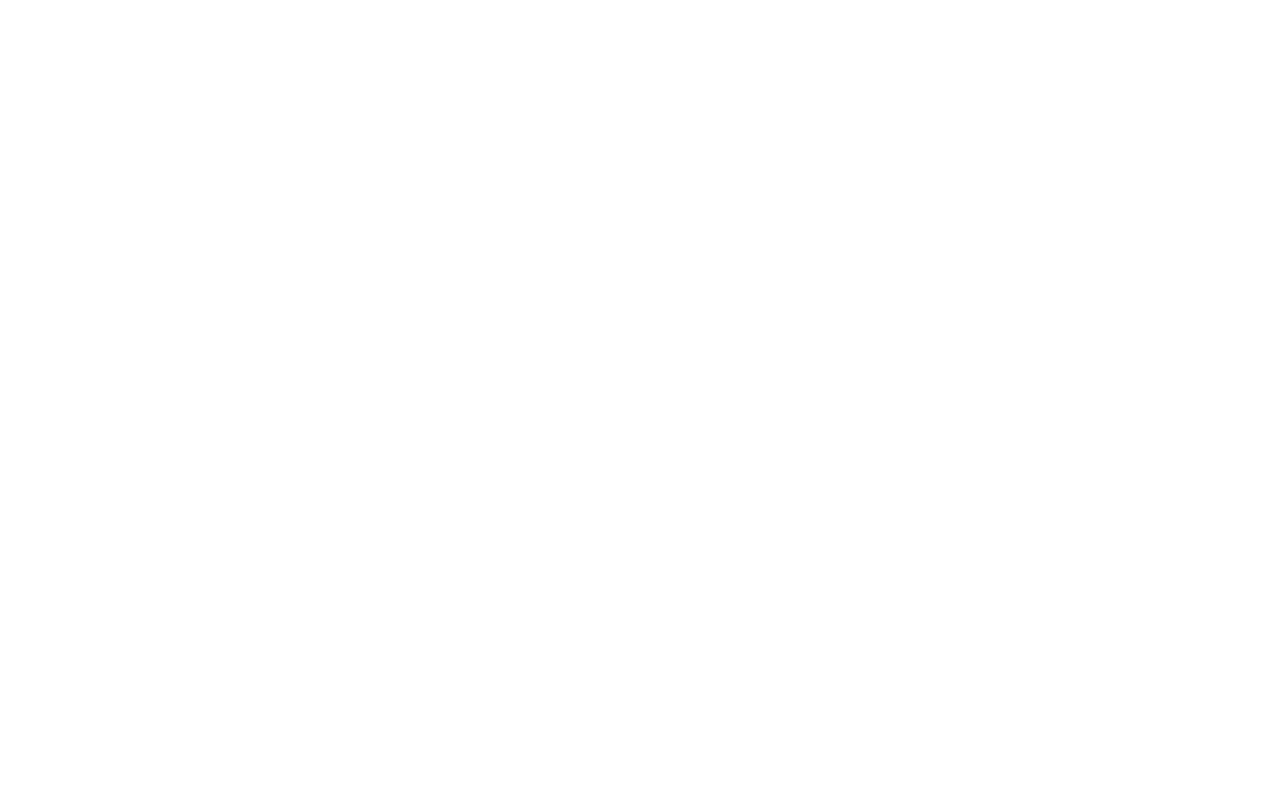
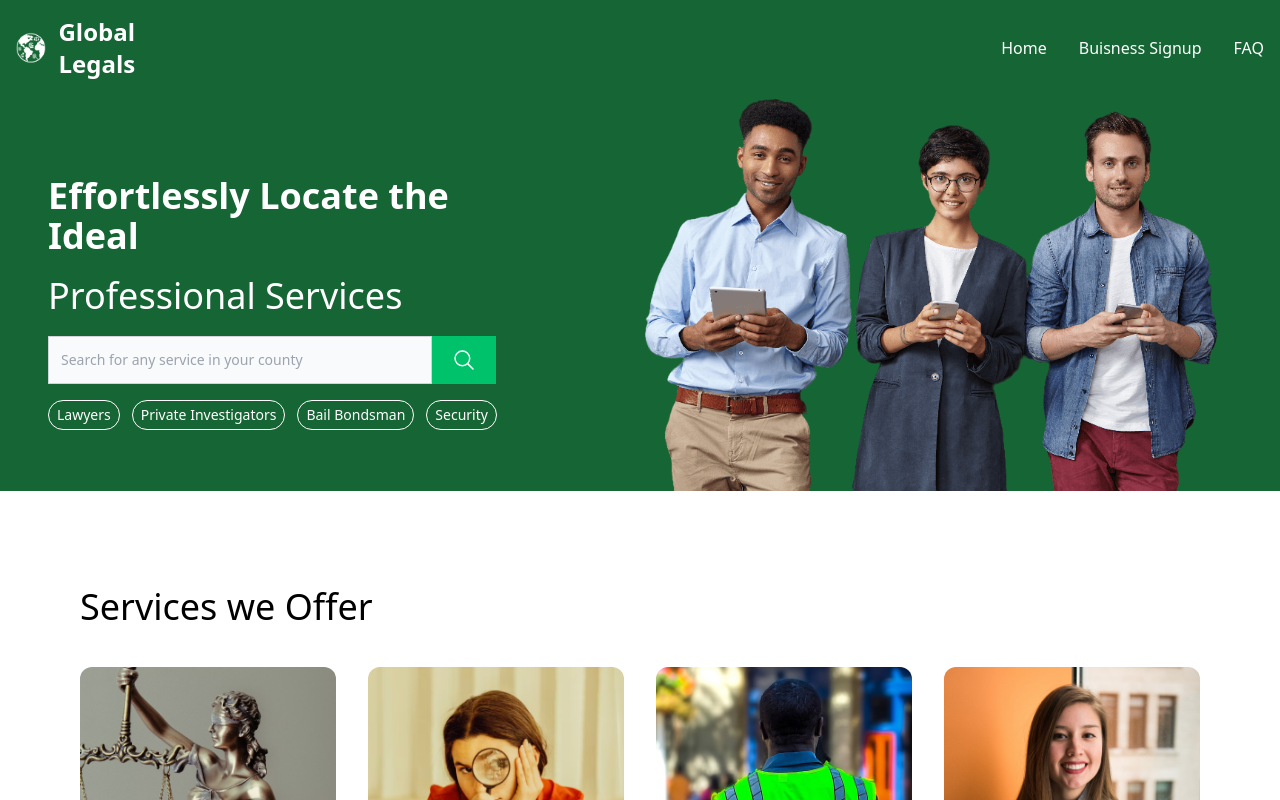
Before and after one commit to Nagarjunl/global-legals-ui, a React (Vite) app: page / in a window 1280 px wide. Before the commit this address had no page. Shown: the top 800 px of the page. Built offline with nearby package versions, Linux system fonts and the light colour scheme.

Commit message:
Fixed in app.css in App.jsx

```diff
--- a/src/App.jsx
+++ b/src/App.jsx
@@ -1,5 +1,5 @@
 import { BrowserRouter, Routes, Route } from "react-router-dom";
-import "./App.css";
+import "./app.css";
 import Register from "./pages/Register";
 import Login from "./pages/Login";
 import Forgetpassword from "./pages/Forgetpassword";
@@ -26,7 +26,7 @@ function App() {
     <>
       <BrowserRouter>
         <Routes>
-          {/* <Route path="/" element={<LandingPageNew />} /> */}
+          <Route path="/" element={<LandingPageNew />} />
           <Route path="/register" element={<Register />} />
           <Route path="/login" element={<Login />} />
           <Route path="/enterOTP" element={<EnterOtp />} />
```
